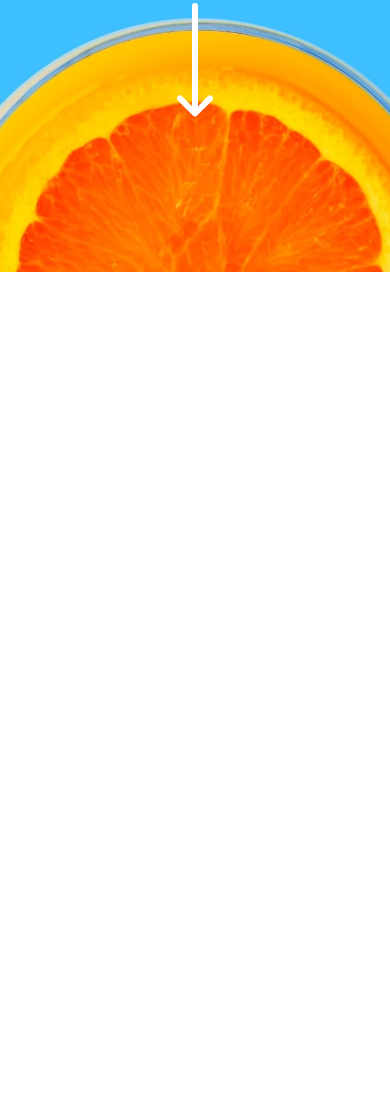
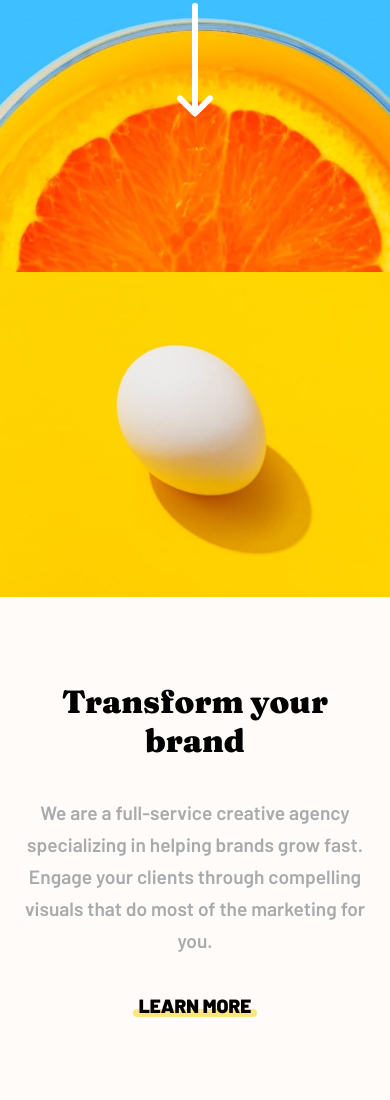
Before and after one commit to oghenrique/sunnyside, a plain HTML site: page index.html in a window 390 px wide. Shown: the part 403-1503 px from the top of the page. Before the commit the page ends 844 px from the top, so only its background shows below. Drawn offline with Linux system fonts and the light colour scheme; a web font is replaced by a local one.

Commit message:
transform concluido

```diff
--- a/index.html
+++ b/index.html
@@ -22,7 +22,26 @@
         </h1>
         <img class="arrow-down" src="./images/icon-arrow-down.svg" alt="seta para baixo">
     </header>
-    <main></main>
+    <main>
+        <section class="values">
+            <picture>
+                <source media="(min-width:465px)" srcset=" ./images/desktop/image-transform.jpg">
+                <img src="./images/mobile/image-transform.jpg" alt="ovo com fundo amarelo">
+            </picture>
+            <div class="description">
+                <div class="description__title">
+                    Transform your brand
+                </div>
+                <div class="description__text">
+                    We are a full-service creative agency specializing in helping brands grow fast. Engage your clients through compelling visuals that do most of the marketing for you.
+                </div>
+                <div class="description__learn-more">
+                    Learn more
+                    <div class="line line-yellow"></div>
+                </div>
+            </div>
+        </section>
+    </main>
     <footer></footer>
 </body>
 </html>
--- a/style.css
+++ b/style.css
@@ -14,10 +14,12 @@
     --graphic-text: #25564b;
     --photography-text: #19536b;
     --footer-bg: #458c7e;
+    --description-bg: #FFFBF8;
 }
 
 body{
     font-family: var(--text-font);
+    background-color: var(--description-bg);
 }
 
 header{
@@ -56,3 +58,54 @@ header h1{
 header .arrow-down{
     place-self: start center;
 }
+
+.values img{
+    width: 100%;
+}
+
+.description{
+    display: grid;
+    padding-block: 64px;
+    place-items: center;
+    height: 500px;
+}
+
+.description__title{
+    font-family: var(--title-font);
+    font-size: 2rem;
+    font-weight: 900;
+    text-align: center;
+    width: 300px;
+}
+
+.description__text{
+    font-size: 1.2rem;
+    font-weight: 600;
+    color: var(--gray);
+    width: 375px;
+    text-align: center;
+    line-height: 2rem;
+}
+
+.description__learn-more{
+    position: relative;
+    font-family: var(--text-font);
+    font-weight: 900;
+    font-size: 1.2rem;
+    text-transform: uppercase;
+}
+
+.line{
+    position: absolute;
+    height: 8px;
+    width: 110%;
+    border-radius: 4px;
+    left: -5%;
+    bottom: 1%;
+    z-index: -1;
+    opacity: .5;
+}
+
+.line-yellow{
+    background-color: var(--yellow);
+}
```
